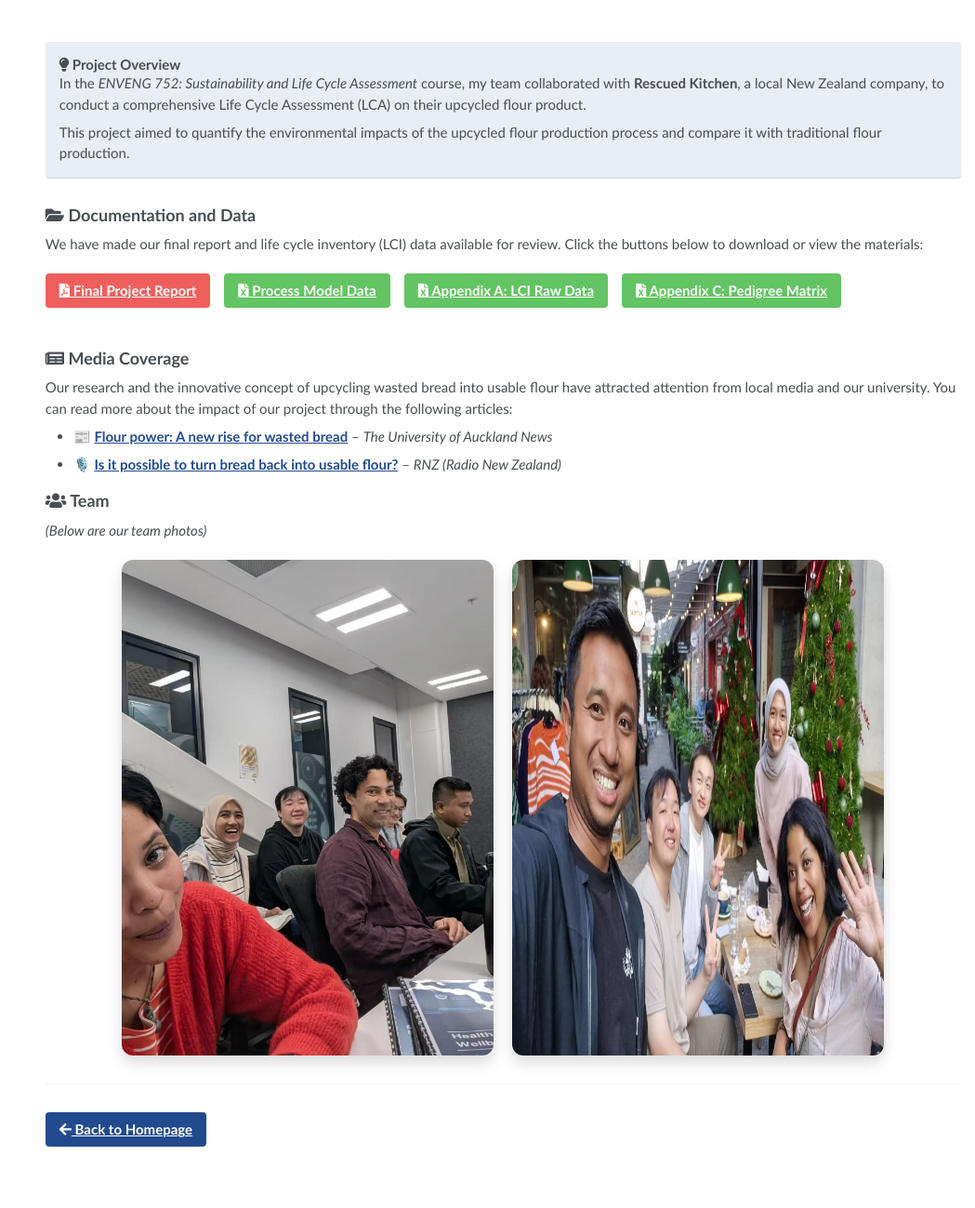
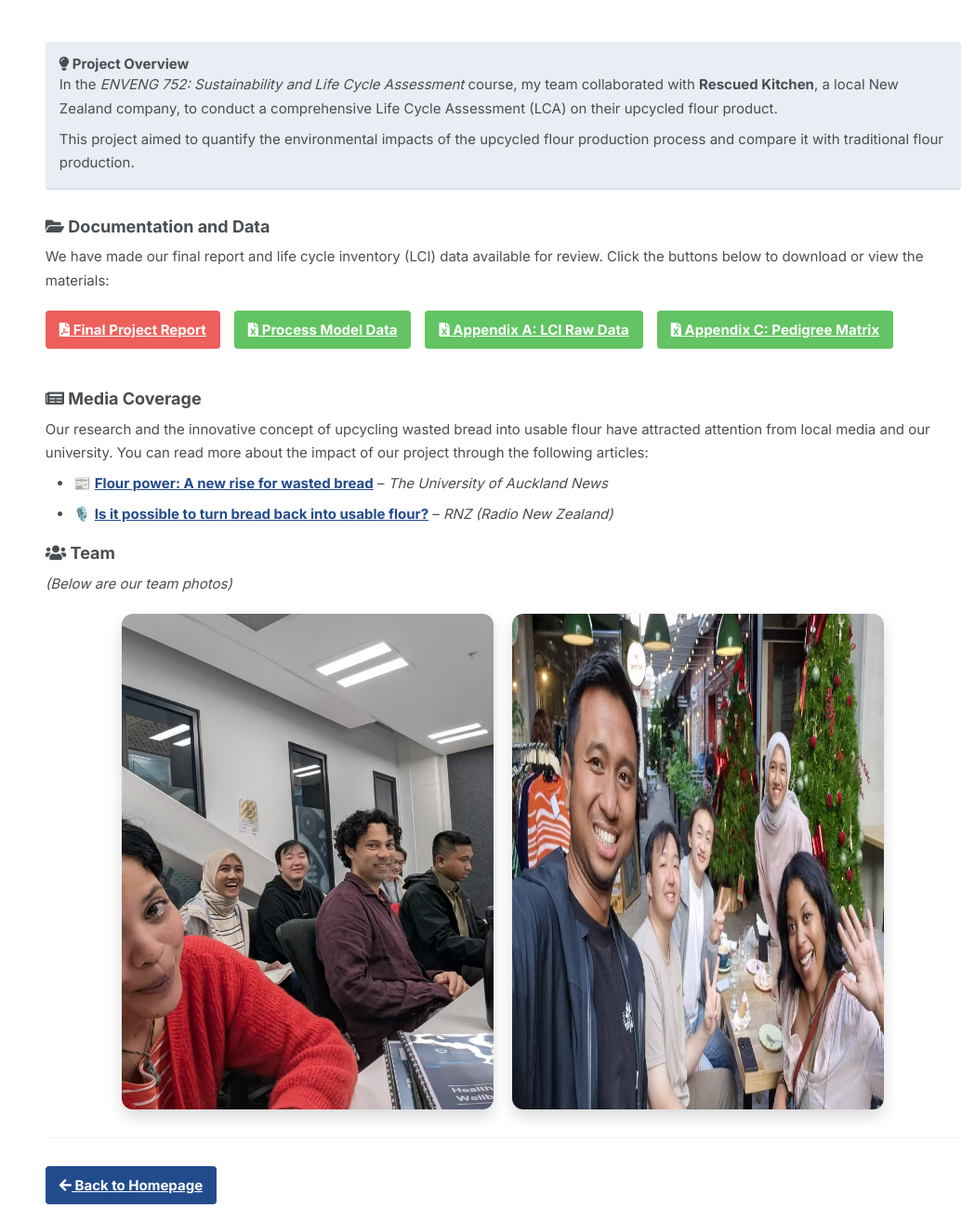
Before and after one commit to Zhang-holden/Zhang-holden.github.io, a Jekyll site: the page built from _pages/rescued-flour-lca.md, in a window 1280 px wide. Shown: the whole page at 93% size, without its empty margins (231-1280 px from the left). Built offline with Jekyll 4.4.1, drawn with Linux system fonts in a browser that asks for light colours; before the commit the page ends 1237 px from its top, so only the background shows below that.

Commit message:
Add Inter web font and improve base typography

```diff
--- a/_includes/head.html
+++ b/_includes/head.html
@@ -1,4 +1,8 @@
 <meta charset="utf-8">
+
+<link rel="preconnect" href="https://fonts.googleapis.com">
+<link rel="preconnect" href="https://fonts.gstatic.com" crossorigin>
+<link href="https://fonts.googleapis.com/css2?family=Inter:wght@400;600;700&display=swap" rel="stylesheet">
 
 {% include seo.html %}
 
--- a/_sass/_base.scss
+++ b/_sass/_base.scss
@@ -13,7 +13,7 @@ body {
   padding-bottom: 0em;
   color: $text-color;
   font-family: $global-font-family;
-  line-height: 1.5;
+  line-height: 1.7;
 
   &.overflow--hidden {
     /* when primary navigation is visible, the content in the background won't scroll */
--- a/_sass/_variables.scss
+++ b/_sass/_variables.scss
@@ -6,7 +6,7 @@
    Typography
    ========================================================================== */
 
-$doc-font-size              : 14;
+$doc-font-size              : 16;
 
 /* paragraph indention */
 $paragraph-indent           : false; // true, false (default)
@@ -14,7 +14,7 @@ $indent-var                 : 0.5em;
 
 /* system typefaces */
 $serif                      : Georgia, Times, serif;
-$sans-serif                 : "Trebuchet MS", Helvetica, sans-serif;
+$sans-serif                 : "Inter", -apple-system, "Segoe UI", Roboto, "Helvetica Neue", Arial, "PingFang SC", "Microsoft YaHei", "Noto Sans SC", sans-serif;
 // $sans-serif                 : Georgia, serif, sans-serif;
 
 // $sans-serif                 : -apple-system, ".SFNSText-Regular", "San Francisco", "Roboto", "Segoe UI", "Helvetica Neue", "Lucida Grande", Arial, sans-serif;
```
